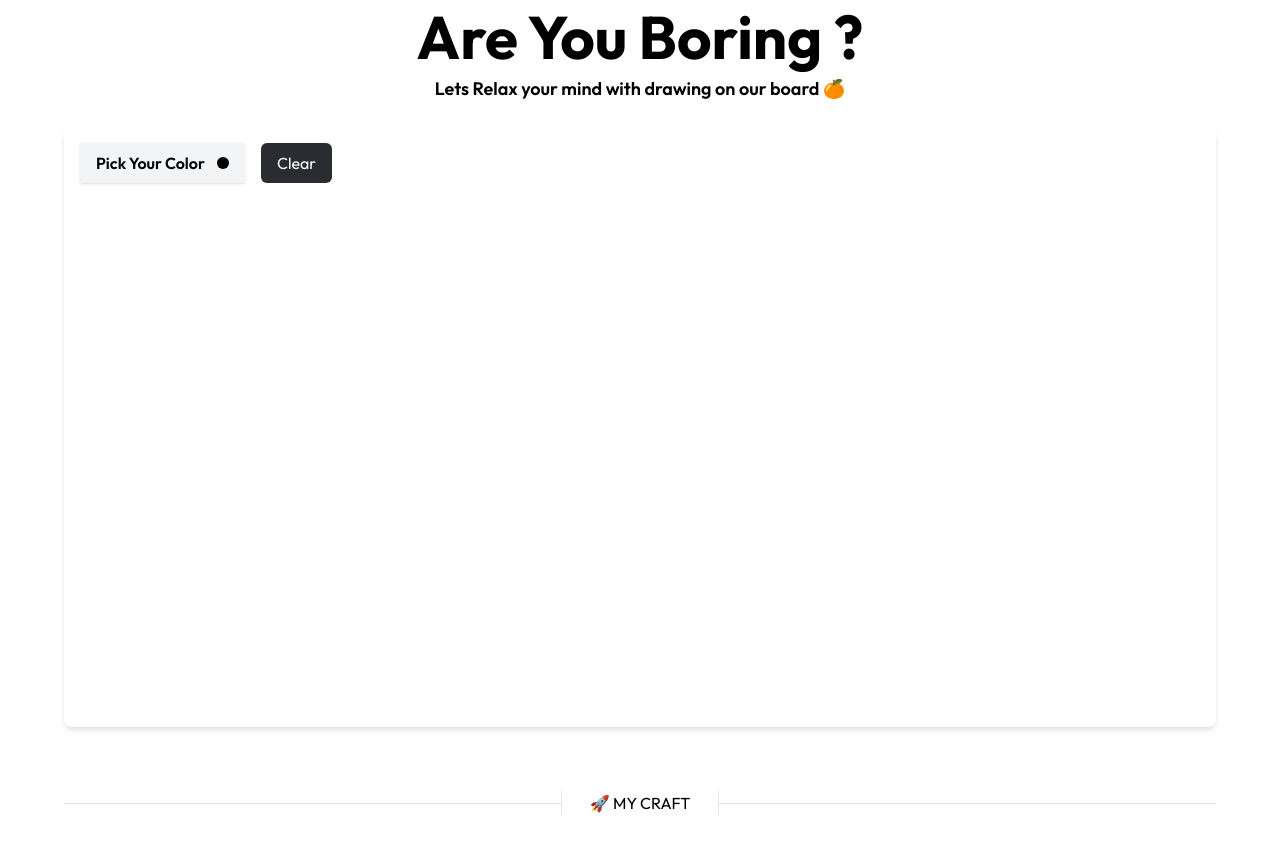
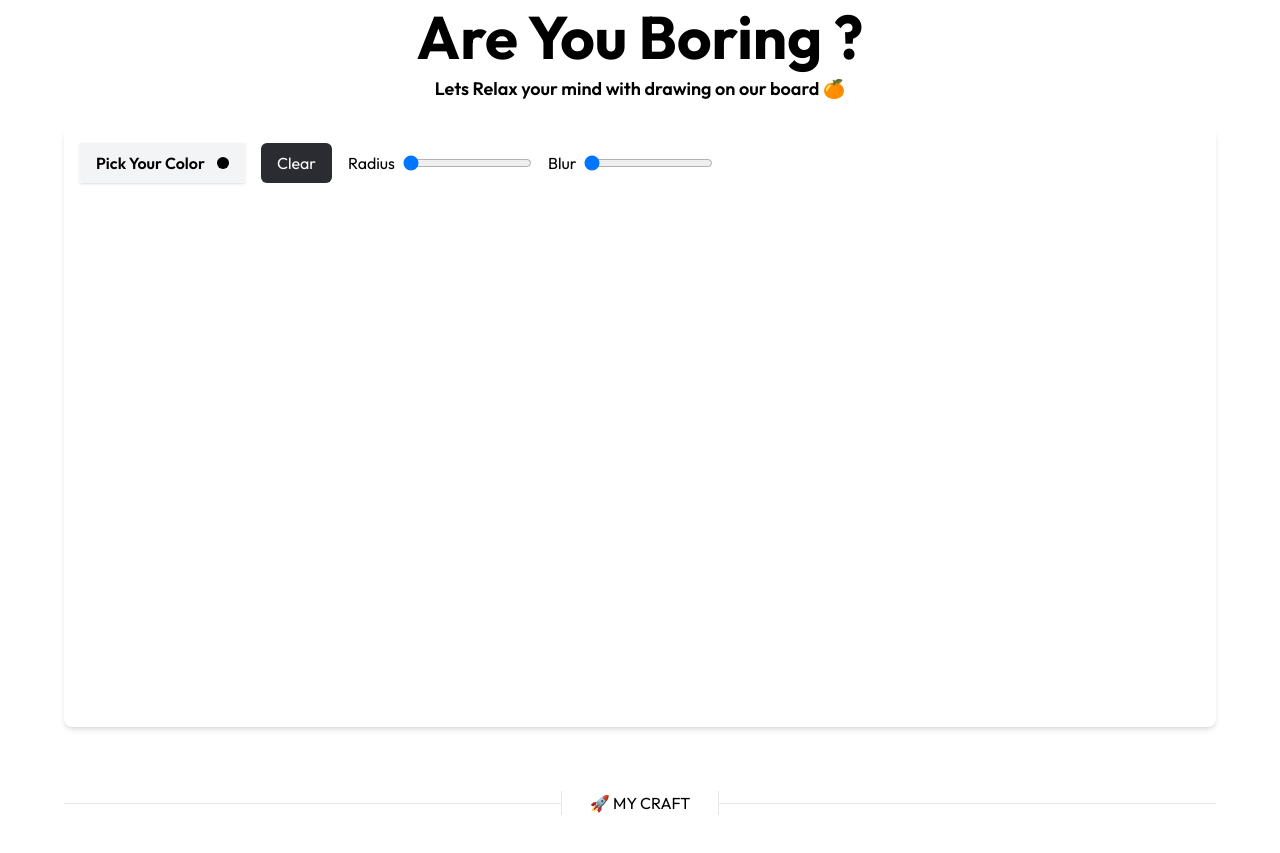
Before and after one commit to fathrahh/personal-web, a Next.js app: page / in a window 1280 px wide. Shown: the part 2380-3233 px from the top of the page. Built offline with nearby package versions, Linux system fonts and the light colour scheme.

Commit message:
fix canvas

```diff
--- a/src/app/sections/Home/Boring.tsx
+++ b/src/app/sections/Home/Boring.tsx
@@ -1,21 +1,18 @@
 "use client";
 
 import Button from "@/components/Button";
-import UseMounted from "@/hooks/use-mounted";
-import React, { useEffect, useId, useRef, useState } from "react";
+import React, { useEffect, useRef, useState } from "react";
 
 export default function Boring() {
-  const colorPickerId = useId();
   const canvasRef = useRef<HTMLCanvasElement | null>(null);
   const containerCanvasRef = useRef<HTMLDivElement | null>(null);
   const [canvasScale, setCanvasScale] = useState({
     w: 300,
     h: 300,
   });
-
-  const isMounted = UseMounted();
   const [isPainting, setIsPainting] = useState(false);
-  // const [context, setContext] = useState<CanvasRenderingContext2D | null>(null);
+  const [radius, setRadius] = useState(1);
+  const [blur, setBlur] = useState(0);
 
   const [colorPicker, setColorPicker] = useState<string>("#000000");
 
@@ -48,14 +45,15 @@ export default function Boring() {
     const x = event.clientX - left,
       y = event.clientY - top;
 
-    context.lineWidth = 10;
+    context.shadowBlur = blur;
+    context.lineWidth = radius * 2;
     context.strokeStyle = colorPicker;
     context.fillStyle = colorPicker;
     context.shadowColor = colorPicker;
     context.lineTo(x, y);
     context.stroke();
     context.beginPath();
-    context.arc(x, y, 10, 0, Math.PI * 2);
+    context.arc(x, y, radius, 0, Math.PI * 2);
     context.fill();
     context.beginPath();
     context.moveTo(x, y);
@@ -74,13 +72,14 @@ export default function Boring() {
     const { width, height } =
       containerCanvasRef.current.getBoundingClientRect();
 
+    console.log(width, height);
+
     setCanvasScale({
       w: width,
       h: height,
     });
   }, []);
 
-  if (!isMounted) return;
   return (
     <section className="pb-16">
       <div className="text-center">
@@ -93,10 +92,10 @@ export default function Boring() {
         ref={containerCanvasRef}
         className="mt-6 w-full h-[600px] shadow-md rounded-lg relative"
       >
-        <div className="flex gap-4 absolute m-4">
+        <div className="flex w-full gap-4 absolute m-4">
           <label
             className="px-4 py-2 shadow bg-gray-100 font-semibold inline-flex items-center gap-3 cursor-pointer"
-            htmlFor={colorPickerId}
+            htmlFor={"color-picker"}
           >
             <span>Pick Your Color</span>
             <div
@@ -107,15 +106,38 @@ export default function Boring() {
             />
           </label>
           <input
-            id={colorPickerId}
+            id={"color-picker"}
             type="color"
             className="invisible absolute cursor-none"
             onChange={(e) => setColorPicker(e.target.value)}
             value={colorPicker}
           />
           <Button onClick={clearCanvas}>Clear</Button>
+          <div className="inline-flex gap-2 items-center">
+            <label htmlFor="radius">Radius</label>
+            <input
+              id="radius"
+              type="range"
+              min={1}
+              max={10}
+              value={radius}
+              onChange={(event) => setRadius(event.target.valueAsNumber)}
+            />
+          </div>
+          <div className="inline-flex gap-2 items-center">
+            <label htmlFor="blur">Blur</label>
+            <input
+              id="blur"
+              type="range"
+              min={1}
+              max={10}
+              value={blur}
+              onChange={(event) => setBlur(event.target.valueAsNumber)}
+            />
+          </div>
         </div>
         <canvas
+          className="cursor-default"
           width={canvasScale.w}
           height={canvasScale.h}
           onMouseDown={startPainting}
```
